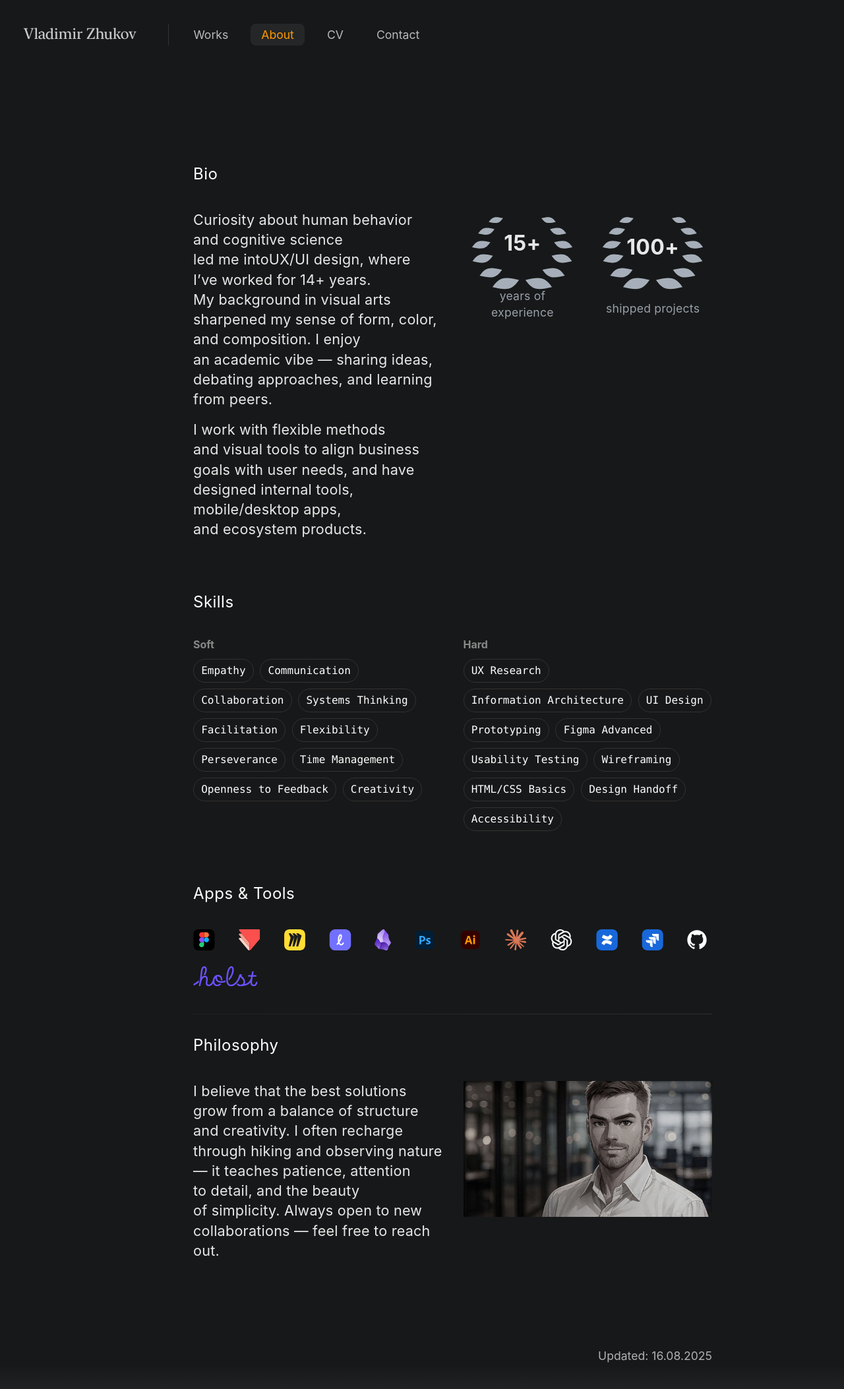
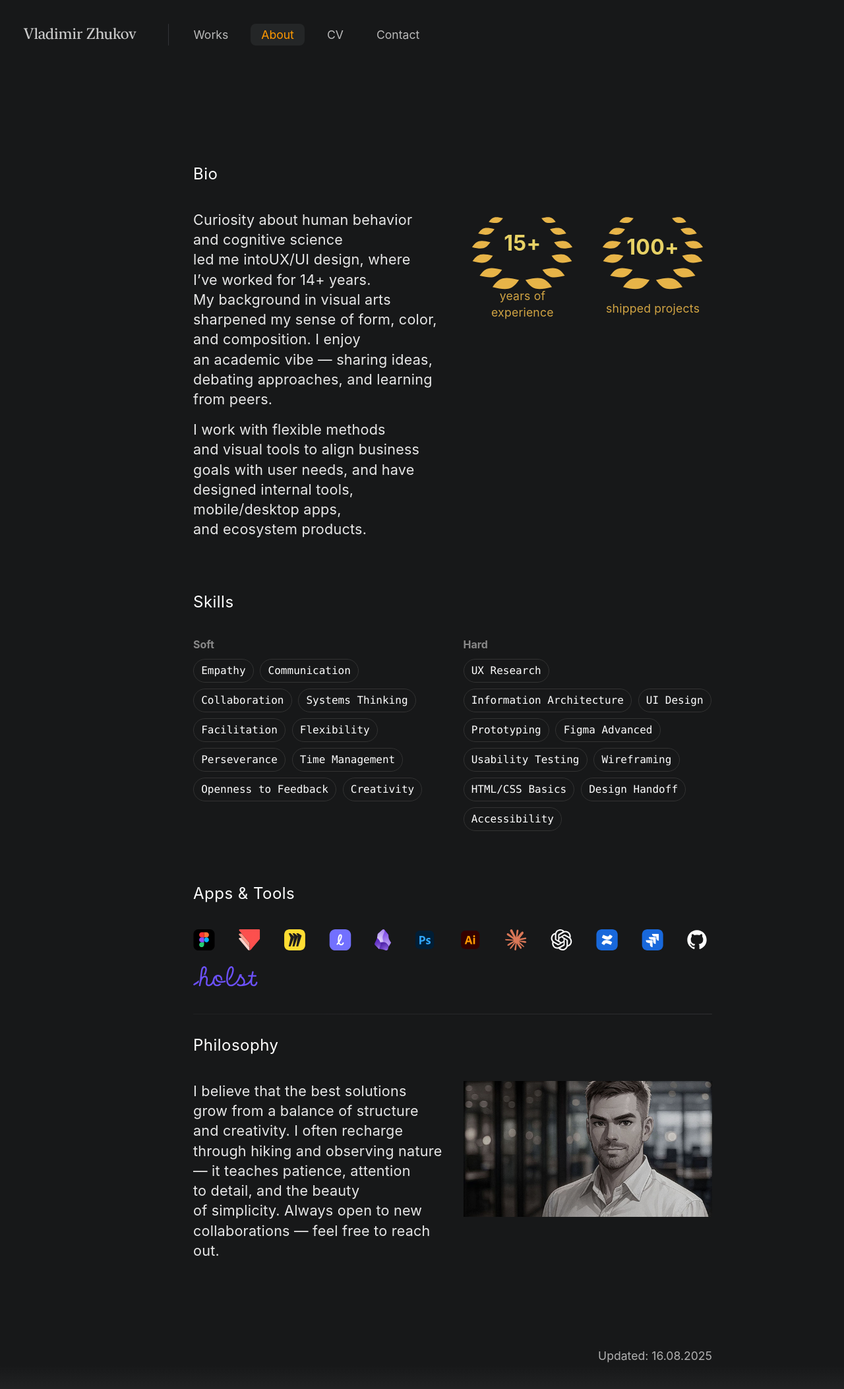
Before and after one commit to uxiscool/experience, a Jekyll site: the page built from about.md, in a window 1280 px wide. Shown: the whole page at 66% size. Built offline with Jekyll 4.4.1, drawn with Linux system fonts in a browser that asks for light colours.

Commit message:
Add files via upload

```diff
--- a/css/main.css
+++ b/css/main.css
@@ -704,8 +704,8 @@ section {
 
 .laurel-badge {
   --size: 160px;                 /* можно переопределять инлайн */
-  --leaf: #b7c1cc;               /* цвет венка */
-  --text: #ffffff;               /* цвет цифры и подписи */
+  --leaf: #ffc74f;               /* цвет венка */
+  --text: #ffe76f;               /* цвет цифры и подписи */
   width: var(--size);
   height: var(--size);
   display: grid;
```
